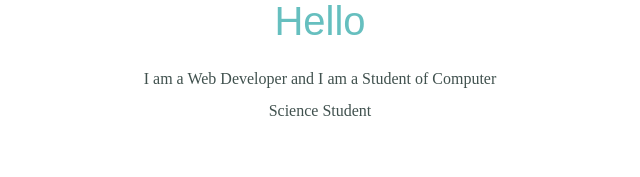
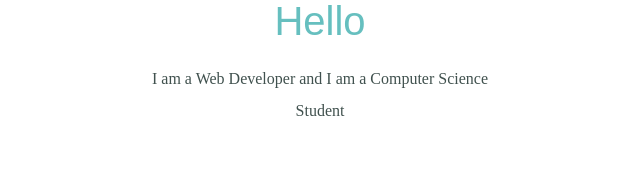
Before and after one commit to Ankitsingh0460/Simple-Portfolio-In-HTML, a plain HTML site: page index.html in a window 1280 px wide. Shown: the part 964-1141 px from the top of the page, 320-960 px from the left. Drawn offline with nearby package versions, Linux system fonts and the light colour scheme.

Commit message:
second commit

```diff
--- a/index.html
+++ b/index.html
@@ -22,7 +22,7 @@
       <div class="profile" >
         <img src="./images/ankit.JPG" alt="ankit" width="180px" height="180px">
         <h2>Hello</h2>
-        <p class="intro">I am a Web Developer and I am a Student of Computer Science Student </p>
+        <p class="intro">I am a Web Developer and I am a Computer Science Student </p>
       </div>
       <hr>
       <div class="skills">
```
